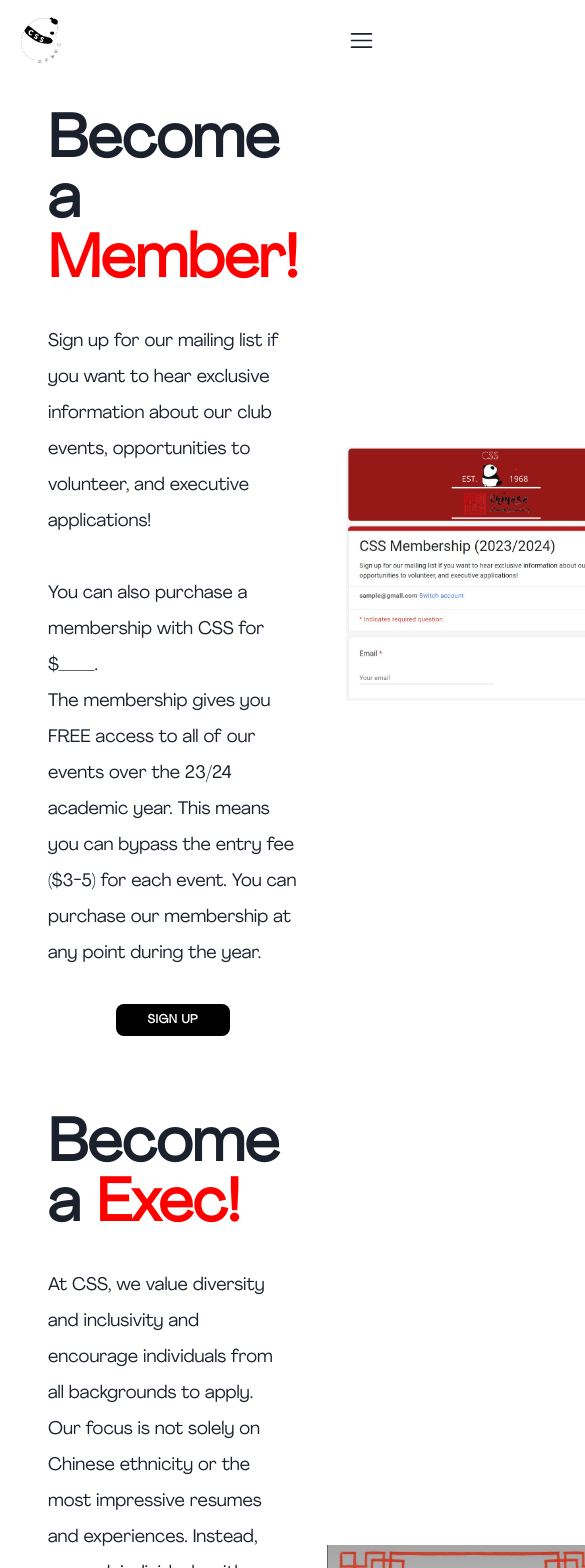
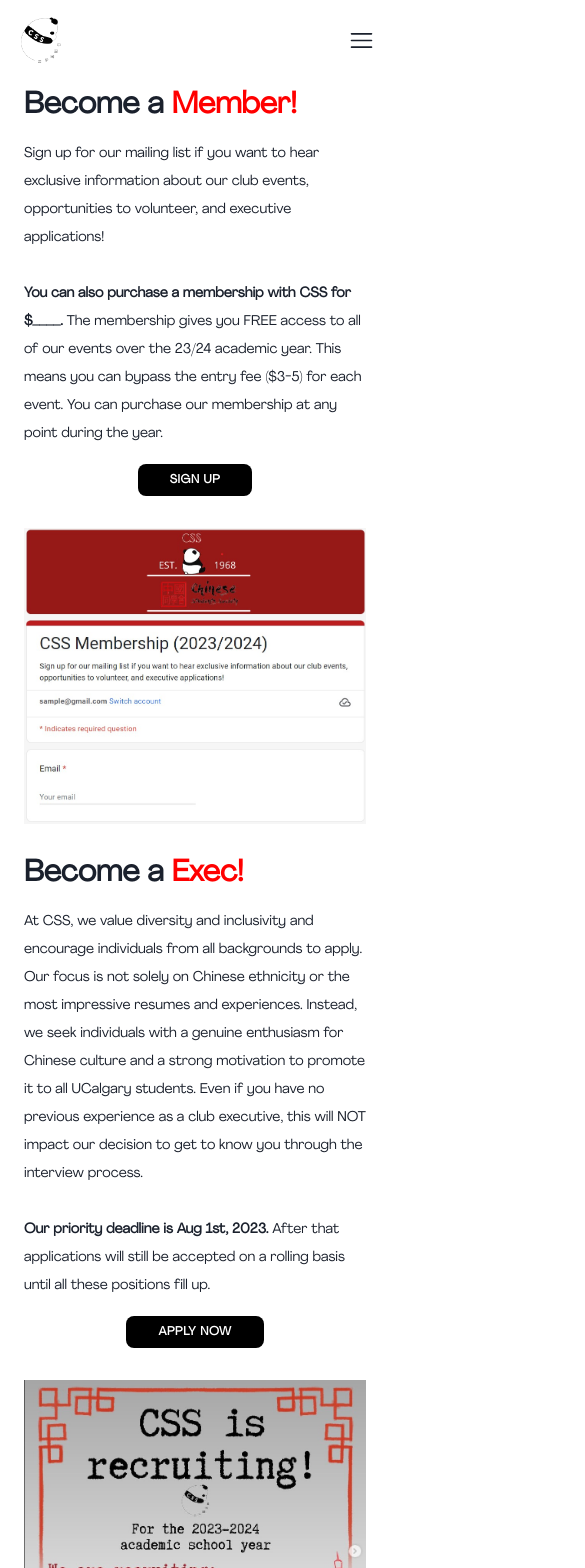
Before and after one commit to allennguyen01/UCalgary-CSS, a React (Vite) app: page /get-involved in a window 390 px wide. Shown: the top 1568 px of the page, 585 px wide, since content can reach past the window. Built offline with nearby package versions, Linux system fonts and the light colour scheme.

Commit message:
Style get involved page for mobile

```diff
--- a/src/pages/GetInvolved.jsx
+++ b/src/pages/GetInvolved.jsx
@@ -4,17 +4,22 @@ import execImg from "../assets/images/get-involved/exec-recruitment-post.jpg";
 
 function GetInvolved() {
   return (
-    <div className="flex flex-col gap-20 m-8">
-      <section id="member-signup" className="flex gap-12">
-        <div className="flex flex-col gap-8 items-start">
-          <h1 className="text-6xl font-bold">
+    <div className="flex flex-col gap-8 lg:gap-20 m-2 lg:m-8">
+      <section
+        id="member-signup"
+        className="flex flex-col lg:flex-row gap-8 lg:gap-12"
+      >
+        <div className="flex flex-col gap-4 lg:gap-8 items-start">
+          <h1 className="text-3xl lg:text-6xl font-bold">
             Become a <span className="text-red">Member!</span>
           </h1>
-          <p className="leading-loose text-lg">
+          <p className="text-sm/loose lg:text-lg/loose">
             Sign up for our mailing list if you want to hear exclusive
             information about our club events, opportunities to volunteer, and
             executive applications! <br /> <br />
-            You can also purchase a membership with CSS for $____. <br />
+            <strong>
+              You can also purchase a membership with CSS for $____.
+            </strong>{" "}
             The membership gives you FREE access to all of our events over the
             23/24 academic year. This means you can bypass the entry fee ($3-5)
             for each event. You can purchase our membership at any point during
@@ -31,12 +36,15 @@ function GetInvolved() {
           className="w-[32rem] object-contain"
         />
       </section>
-      <section id="exec-signup" className="flex gap-12">
-        <div className="flex flex-col gap-8 items-start">
-          <h1 className="text-6xl font-bold">
+      <section
+        id="exec-signup"
+        className="flex flex-col lg:flex-row gap-8 lg:gap-12"
+      >
+        <div className="flex flex-col gap-4 lg:gap-8 items-start">
+          <h1 className="text-3xl lg:text-6xl font-bold">
             Become a <span className="text-red">Exec!</span>
           </h1>
-          <p className="leading-loose text-lg">
+          <p className="text-sm/loose lg:text-lg/loose">
             At CSS, we value diversity and inclusivity and encourage individuals
             from all backgrounds to apply. Our focus is not solely on Chinese
             ethnicity or the most impressive resumes and experiences. Instead,
```
